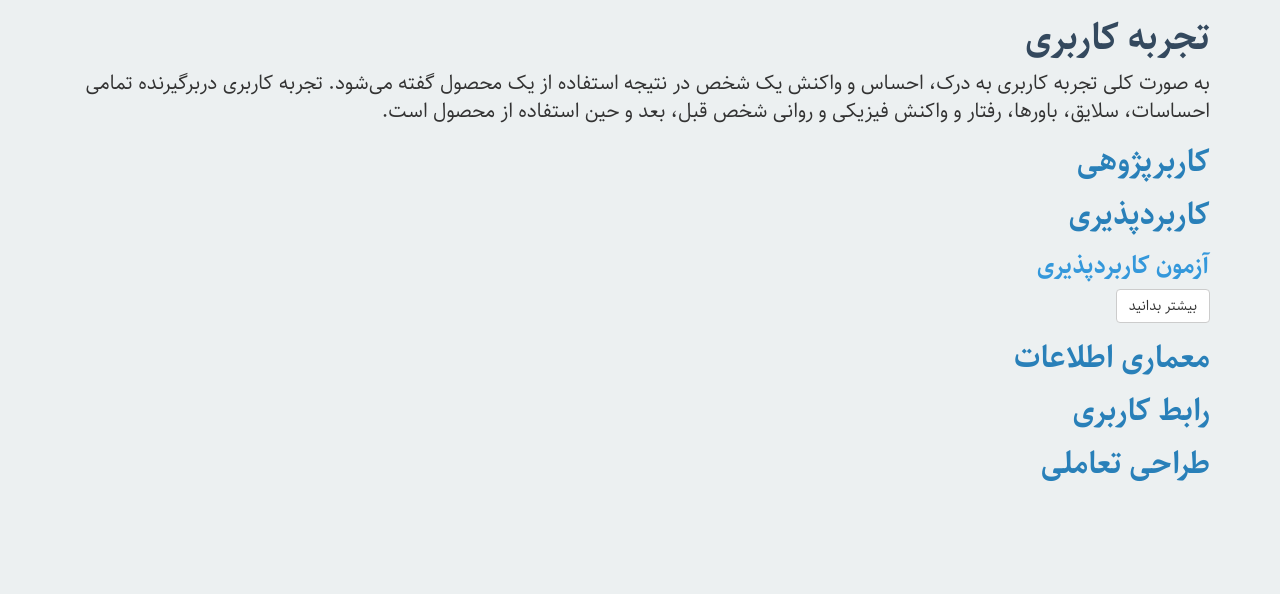
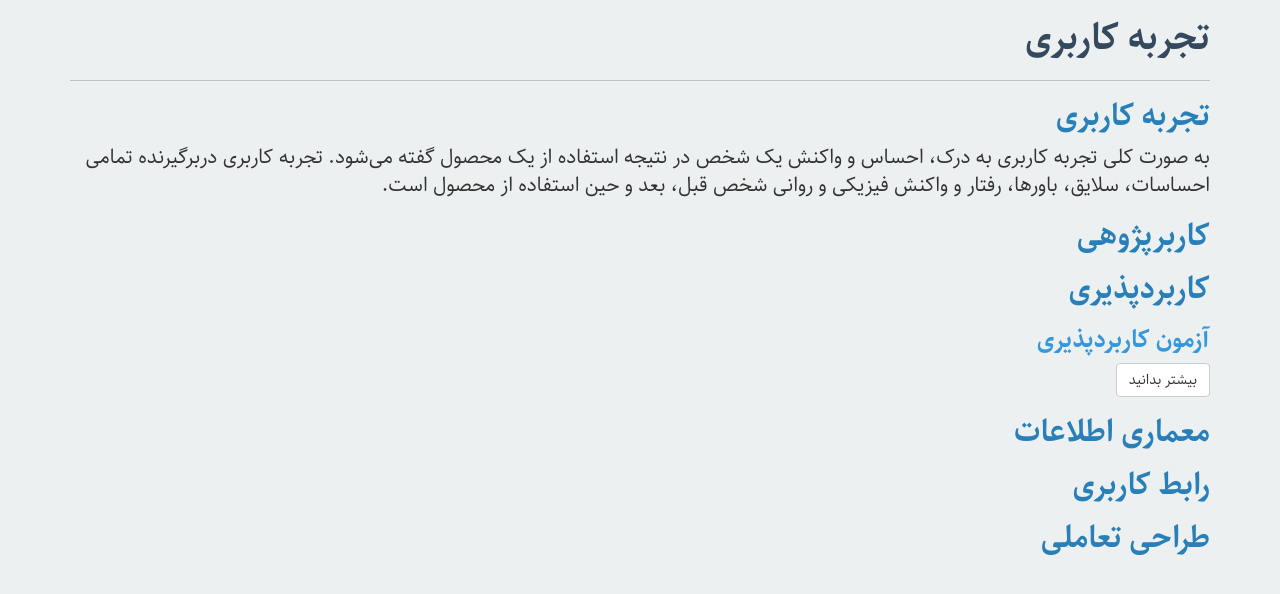
Before and after one commit to parhamb/userexperience, a plain HTML site: page index.html in a window 1280 px wide. Drawn offline with Linux system fonts and the light colour scheme.

Commit message:
Update content

```diff
--- a/index.html
+++ b/index.html
@@ -19,6 +19,8 @@
         <div class="row">
             <div class="col-md-12">
                 <h1>تجربه کاربری </h1>
+                <hr>
+                <h2>تجربه کاربری</h2>
                 <p>به صورت کلی تجربه کاربری به درک، احساس و واکنش یک شخص در نتیجه استفاده از یک محصول گفته می‌شود. تجربه کاربری دربرگیرنده تمامی احساسات، سلایق، باورها، رفتار و واکنش فیزیکی و روانی شخص قبل، بعد و حین استفاده از محصول است.
                 </p>
                 <h2>کاربرپژوهی</h2>
```
